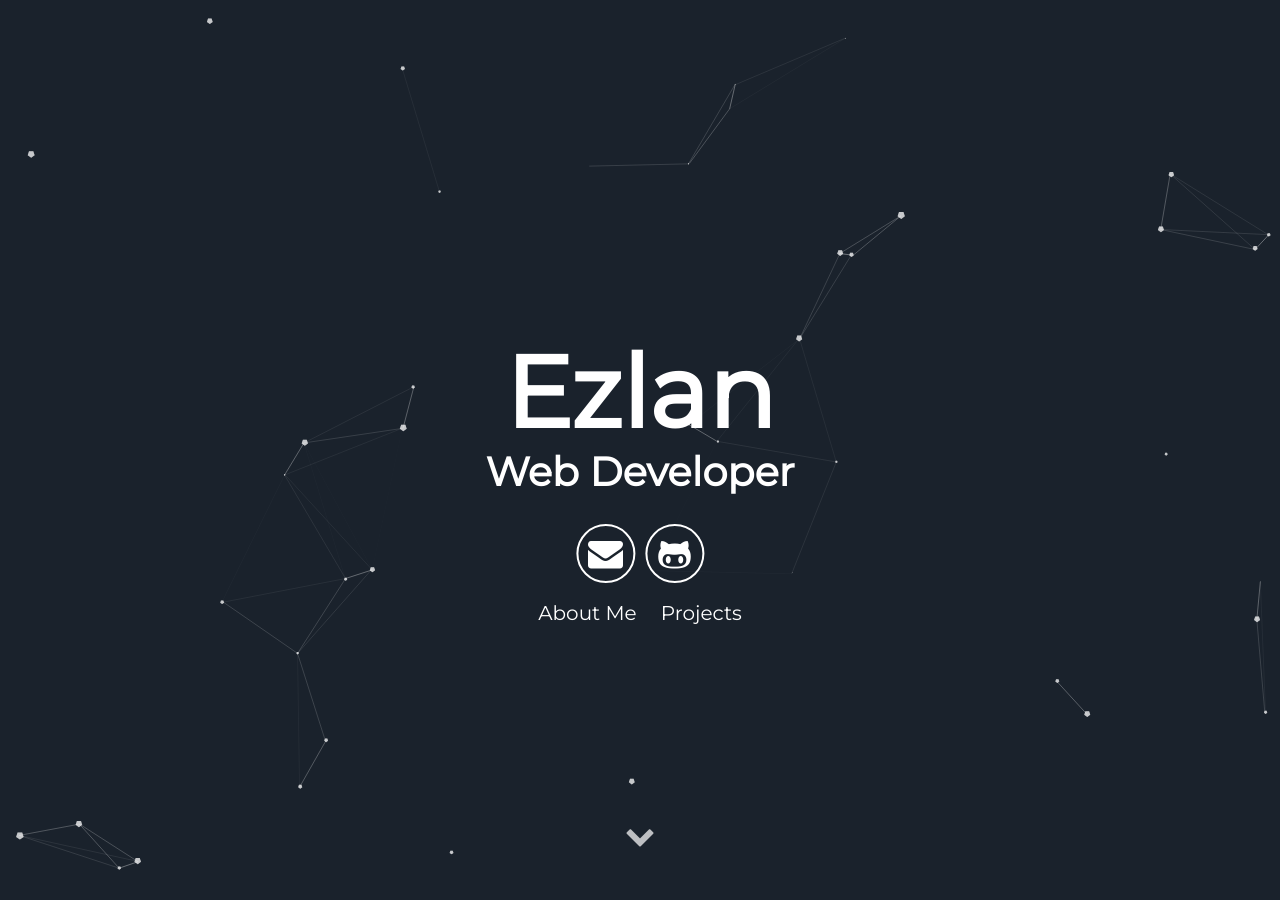
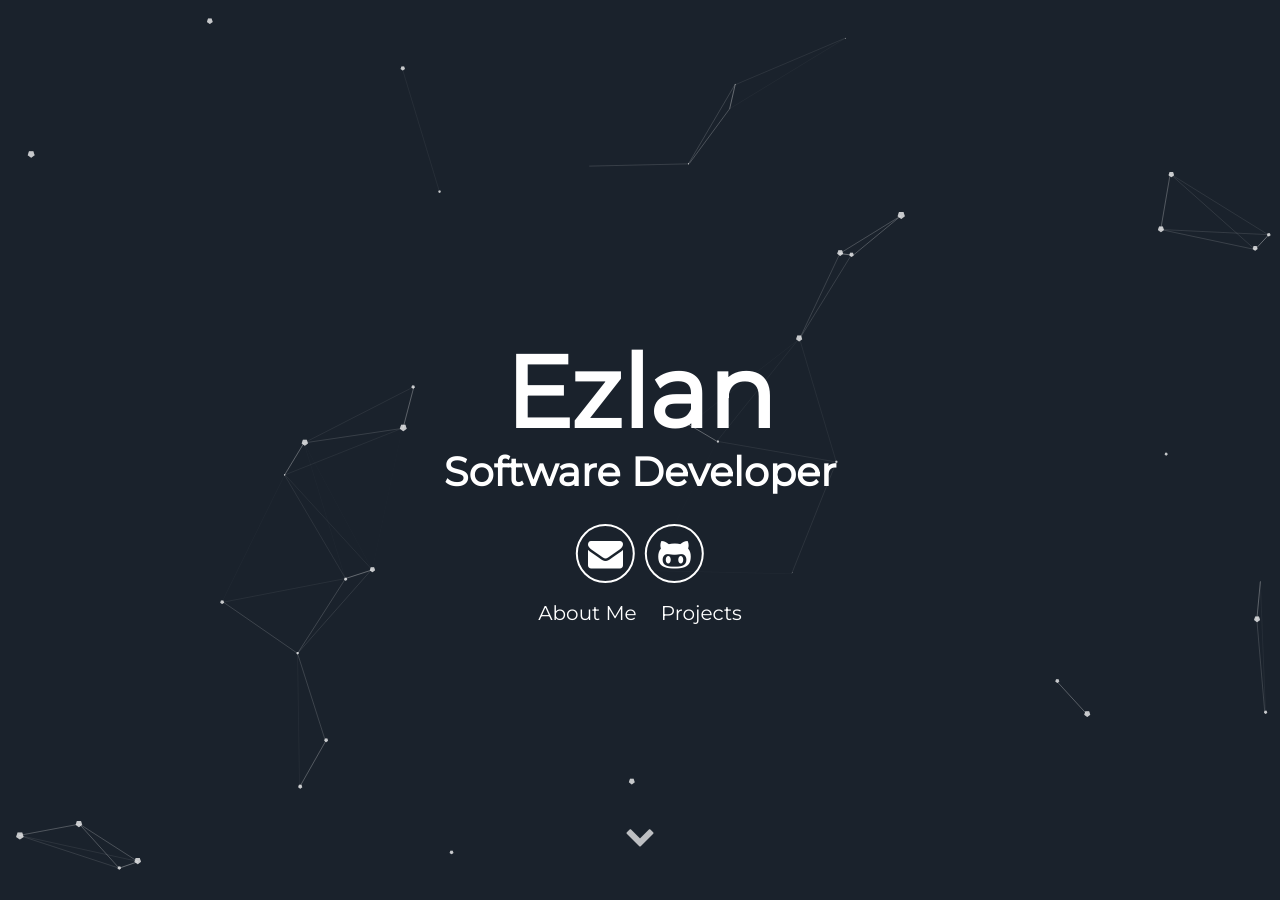
Before and after one commit to Ezlan97/Ezlan97.github.io, a Jekyll site: the page built from index.html, in a window 1280 px wide and 900 px high. Built offline with Jekyll 4.4.1, drawn with Linux system fonts in a browser that asks for light colours.

Commit message:
Feat | software developer

```diff
--- a/_config.yml
+++ b/_config.yml
@@ -7,7 +7,7 @@ description: A blog my passion
 # User settings
 username: Ezlan
 user_description: New kid on the block. Eizlan is a Computer Science student with interest in computers, Web Development and passionate towards FOSS. He loves Linux and likes to promote it. Never limit himself always open to learn new thing. Learn, apply and improve is the motto.
-user_title: Web Developer
+user_title: Software Developer
 email: eizs798@gmail.com
 github_username:  Ezlan97
 
--- a/_includes/projects.html
+++ b/_includes/projects.html
@@ -37,6 +37,6 @@
       <li> Basic Web Development </li>
     </ul>
     <p>Exposing school student on how to create basic website using HTML, CSS and PHP. The programme started on 13 Dicember 2018 until 14 Dicember 2018 and the participent is student from age 7 to 22 years old. I has been positioned as teacher in this programme where i will be teaching how to make website logic using PHP. The programme has been successfully where all the student get the experience to create their on website.</p>
-    <a class="project-link" href="http://khairat.online/login">Check it out</a>
+    <a class="project-link" href="https://drive.google.com/drive/folders/137pS9NrTDWShB6GGPwu_3MX7sPvG2F9F">Check it out</a>
   </div>
 </div>
```
